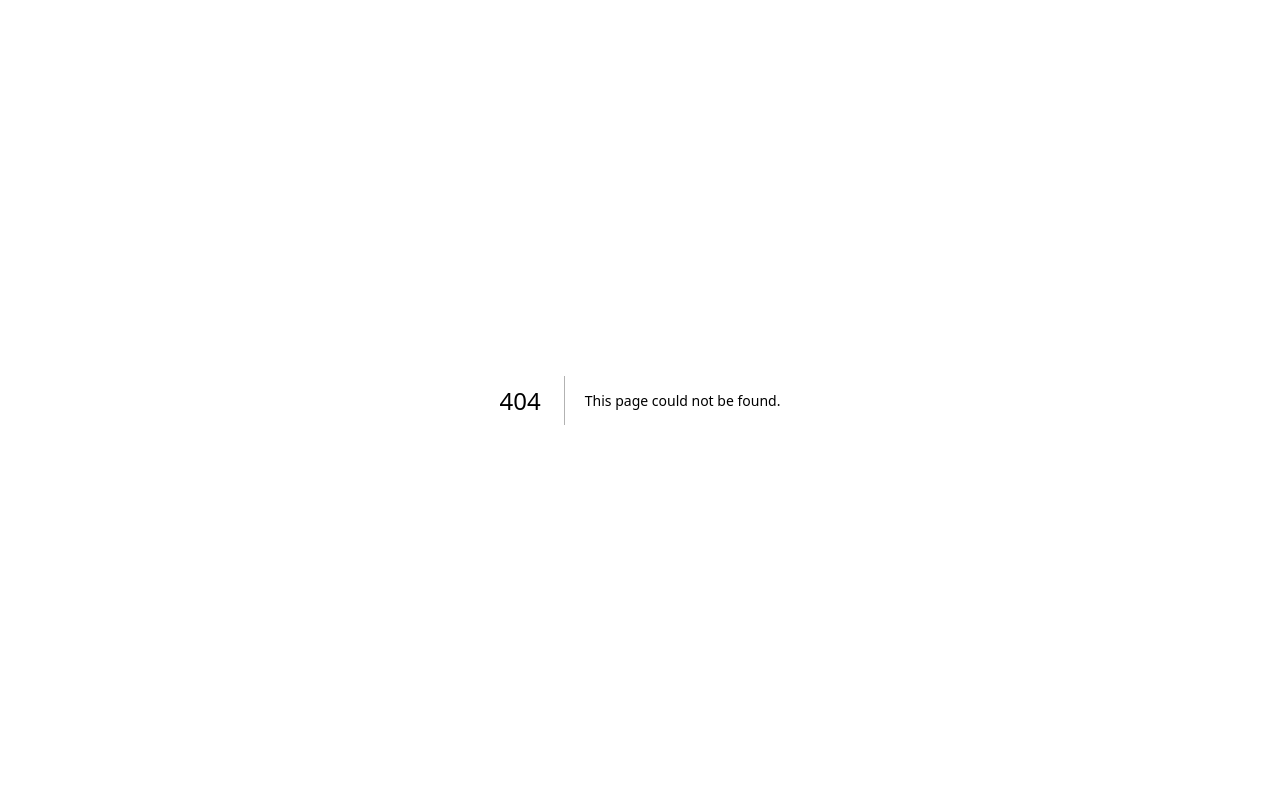
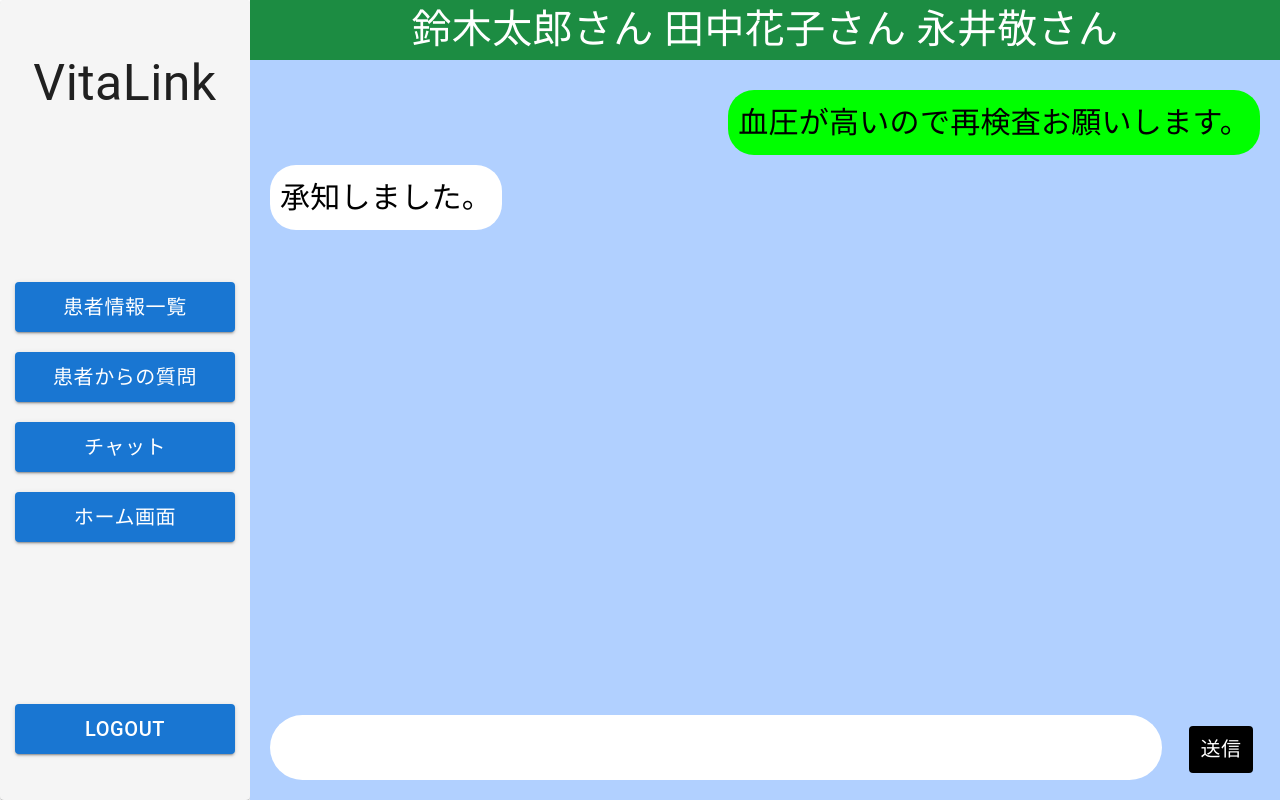
Before and after one commit to Kotaro0722/VitaLinkHistory, a Next.js app in the folder client/: page /chat/coworker/1 in a window 1280 px wide. Before the commit this address had no page. Built offline with nearby package versions, Linux system fonts and the light colour scheme.

Commit message:
チャット画面作成

```diff
--- /dev/null
+++ b/client/app/chat/coworker/[id]/page.jsx
@@ -0,0 +1,113 @@
+"use client";
+
+import { Box, Typography } from "@mui/material";
+import { useLayoutEffect, useRef, useState } from "react";
+import Chat from "@/components/chat/patient/chat";
+import TextInput from "@/components/chat/patient/textInput";
+import { useUpdateEffect } from "react-use";
+
+const Page = ({ params }) => {
+  const [message, setMessage] = useState("");
+  const lists = {
+    id: "grgniae",
+    member: [
+      {
+        name: "鈴木太郎",
+        belong: "茅野中央病院",
+        isVisible: true,
+        id: "awhiagaargb",
+      },
+      {
+        name: "田中花子",
+        belong: "岡谷西医院",
+        isVisible: true,
+        id: "ksbgaewejhb",
+      },
+      {
+        name: "永井敬",
+        belong: "諏訪東介護センター",
+        isVisible: true,
+        isSelected: false,
+        id: "uaiwegbae",
+      },
+    ],
+  };
+  const [chatHistory, setChatHistory] = useState([
+    {
+      isMine: false,
+      post_date: "2023/12/10-12:00",
+      content: "血圧が高いので再検査お願いします。",
+    },
+    {
+      isMine: true,
+      post_date: "2023/12/10-12:10",
+      content: "承知しました。",
+    },
+  ]);
+  const scrollBottomRef = useRef(null);
+
+  const scrollToBottom = () => {
+    requestAnimationFrame(() => {
+      if (scrollBottomRef && scrollBottomRef.current) {
+        scrollBottomRef.current.scrollIntoView({
+          behavior: "smooth",
+          block: "start",
+        });
+      }
+    });
+  };
+
+  useUpdateEffect(() => {
+    if (message) {
+      const newChat = {
+        isMine: false,
+        post_date: "2023/12/10-12:00",
+        content: message,
+      };
+      setChatHistory([...chatHistory, newChat]);
+      console.log(newChat);
+    }
+    scrollToBottom();
+    console.log(params);
+  }, [message]);
+
+  useLayoutEffect(() => {
+    if (scrollBottomRef && scrollBottomRef.current) {
+      scrollBottomRef.current.scrollIntoView();
+    }
+  }, []);
+
+  return (
+    <Box sx={{ backgroundColor: "#B1D0FF", height: "100vh" }}>
+      <Typography
+        sx={{
+          backgroundColor: "#1C8C42",
+          color: "white",
+          textAlign: "center",
+          fontSize: "40px",
+          mb: "20px",
+        }}
+      >
+        {lists.member.map((m, index) => {
+          return m.name + "さん ";
+        })}
+      </Typography>
+      <Box
+        sx={{
+          height: "calc(100% - 110px - 90px)",
+          overflowY: "scroll",
+          msOverflowStyle: "none",
+          "::-webkit-scrollbar": { display: "none" },
+        }}
+      >
+        {chatHistory.map((ch, index) => {
+          return <Chat text={ch.content} isMine={ch.isMine} key={index} />;
+        })}
+        <Box ref={scrollBottomRef} />
+      </Box>
+      <TextInput setMessage={setMessage} />
+    </Box>
+  );
+};
+
+export default Page;
```
